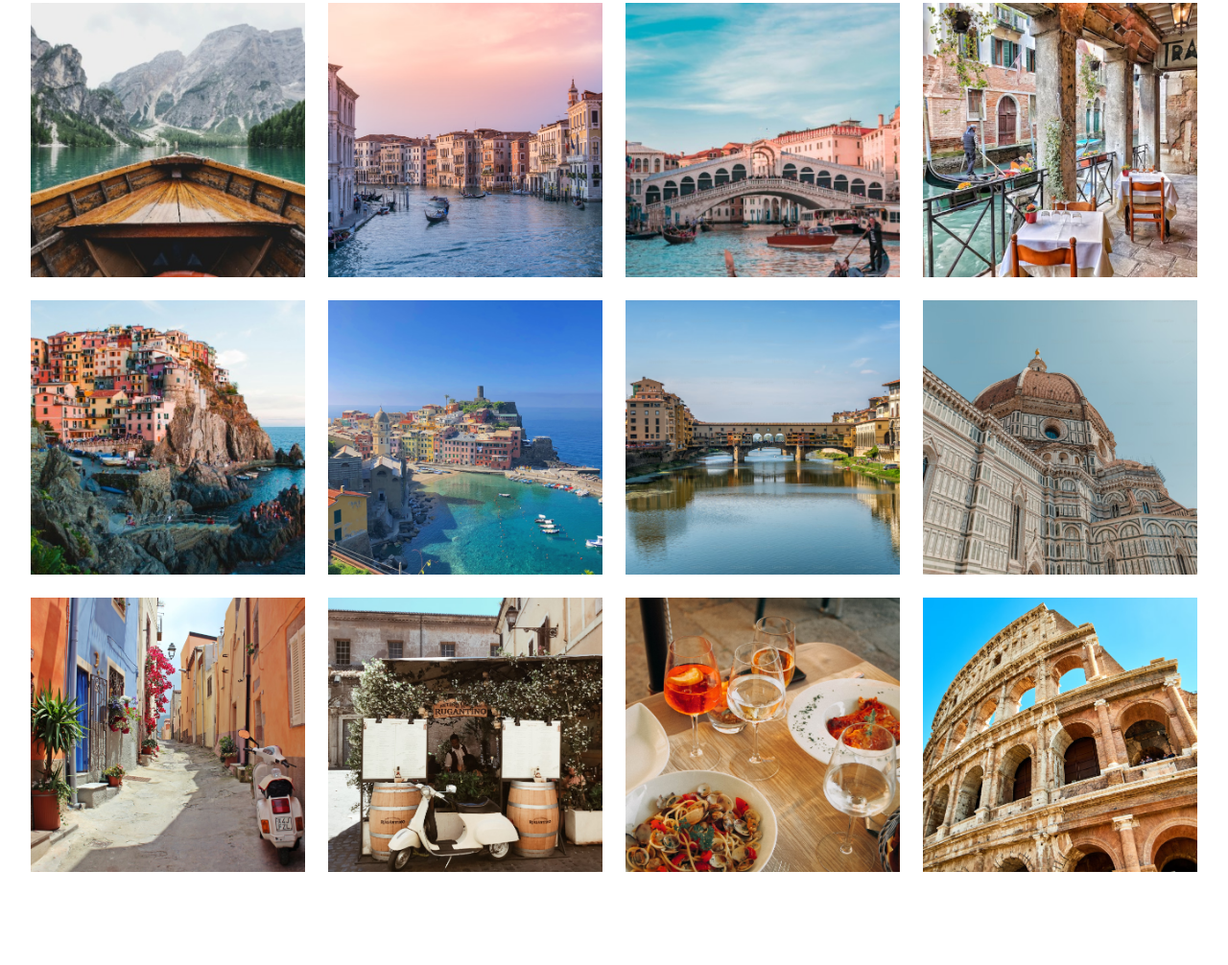
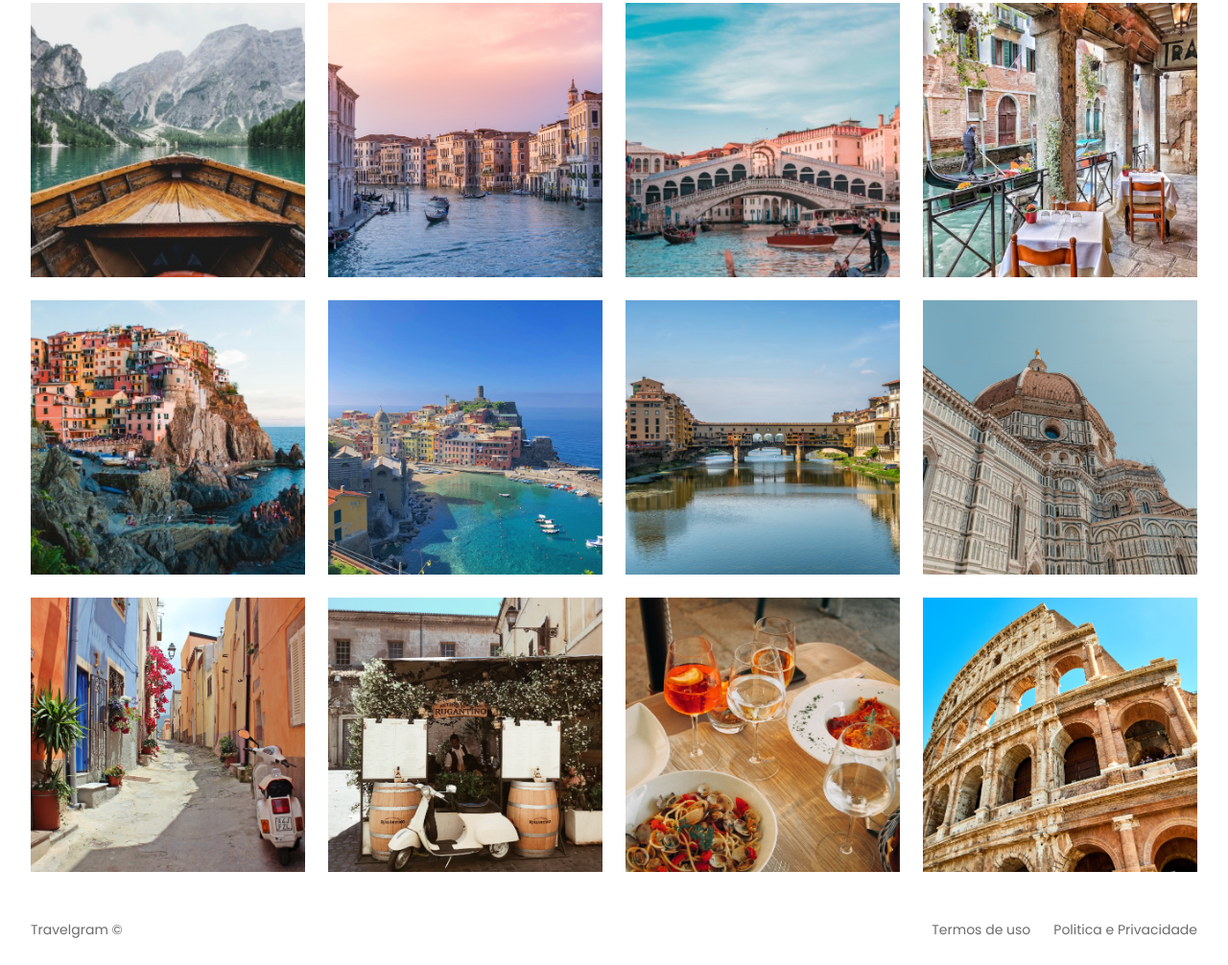
Before and after one commit to lucardka/travelgram-perfil-de-viagens, a plain HTML site: page index.html in a window 1280 px wide. Shown: the part 357-1363 px from the top of the page at 96% size. Before the commit the page ends 1290 px from the top, so only its background shows below. Drawn offline with Linux system fonts and the light colour scheme.

Commit message:
Adicionando footer

```diff
--- /dev/null
+++ b/css/footer.css
@@ -0,0 +1,9 @@
+footer {
+  display: flex;
+  gap: 24px;
+  padding-block: 24px;
+}
+
+footer span:nth-child(1) {
+  margin-right: auto;
+}
--- a/index.html
+++ b/index.html
@@ -16,6 +16,7 @@
     <link rel="stylesheet" href="css/header.css">
     <link rel="stylesheet" href="css/nav.css" />
     <link rel="stylesheet" href="css/main.css">
+    <link rel="stylesheet" href="css/footer.css">
 
     <link
       href="https://fonts.googleapis.com/css2?family=Poppins:wght@400;700&display=swap"
@@ -95,5 +96,17 @@
       <img src="assets/images/Image 11.png" alt="...">
       <img src="assets/images/Image 12.png" alt="...">
     </main>
+
+    <footer class="container">
+      <span>
+        Travelgram &copy;
+      </span>
+      <span>
+        Termos de uso
+      </span>
+      <span>
+        Politica e Privacidade
+      </span>
+    </footer>
   </body>
 </html>
```
